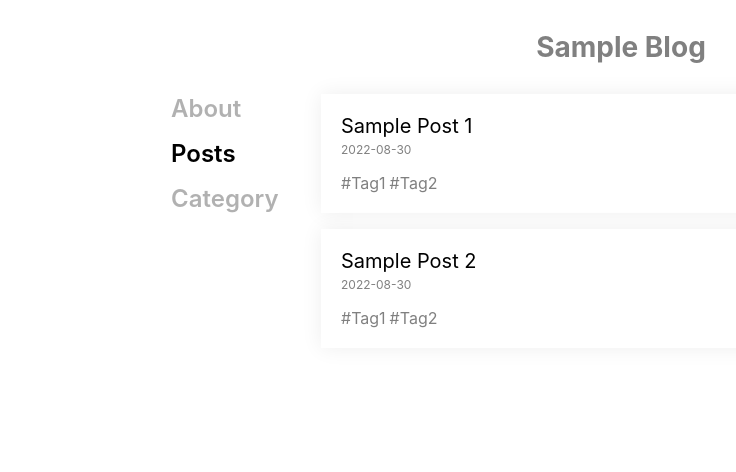
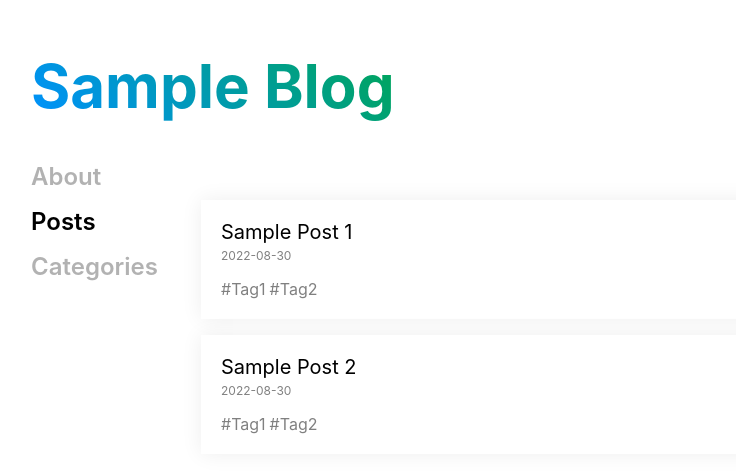
Before and after one commit to gdg-yonsei/crayon, a Next.js app: page / in a window 1280 px wide. Shown: the top 472 px of the page, without its empty margins (19-755 px from the left). Built offline with nearby package versions, Linux system fonts and the light colour scheme.

Commit message:
Outline : Redesign main page

```diff
--- a/src/components/Config/index.tsx
+++ /dev/null
@@ -1,15 +0,0 @@
-import styled from 'styled-components';
-
-const Config = () => {
-  return <Wrapper></Wrapper>;
-};
-
-export default Config;
-
-const Wrapper = styled.aside`
-  width: 150px;
-
-  > :not(:first-child) {
-    margin-top: 8px;
-  }
-`;
--- a/src/components/Header/index.tsx
+++ /dev/null
@@ -1,28 +0,0 @@
-import { useConfig } from '@contexts/ConfigContext';
-import styled from 'styled-components';
-
-const Header = () => {
-  const { name } = useConfig();
-
-  return (
-    <Wrapper>
-      <Title>{name}</Title>
-    </Wrapper>
-  );
-};
-
-export default Header;
-
-const Wrapper = styled.header`
-  display: flex;
-  justify-content: center;
-  align-items: center;
-
-  padding: 30px 0;
-`;
-
-const Title = styled.p`
-  font-size: 28px;
-  font-weight: 700;
-  color: gray;
-`;
--- a/src/components/Menu/index.tsx
+++ /dev/null
@@ -1,33 +0,0 @@
-import styled from 'styled-components';
-
-const Menu = () => {
-  return (
-    <Wrapper>
-      <Text>About</Text>
-      <Text active>Posts</Text>
-      <Text>Category</Text>
-    </Wrapper>
-  );
-};
-
-export default Menu;
-
-const Wrapper = styled.aside`
-  width: 150px;
-
-  > :not(:first-child) {
-    margin-top: 16px;
-  }
-`;
-
-const Text = styled.p<{ active?: boolean }>`
-  font-size: 24px;
-  font-weight: 600;
-
-  opacity: ${({ active }) => (active ? 1 : 0.3)};
-  transition: opacity ease 0.5s;
-
-  :hover {
-    opacity: 1;
-  }
-`;
--- /dev/null
+++ b/src/components/common/Template/index.tsx
@@ -0,0 +1,49 @@
+import Navigation from '@components/index/Navigation';
+import { useConfig } from '@contexts/ConfigContext';
+import { ComponentType, PropsWithChildren } from 'react';
+import styled from 'styled-components';
+
+const Template: ComponentType<PropsWithChildren> = ({ children }) => {
+  const { name } = useConfig();
+
+  return (
+    <Wrapper>
+      <Header>
+        <Title>{name}</Title>
+        <Navigation />
+      </Header>
+      <Content>{children}</Content>
+    </Wrapper>
+  );
+};
+
+export default Template;
+
+const Wrapper = styled.div`
+  position: relative;
+`;
+
+const Header = styled.div`
+  position: fixed;
+  top: 50px;
+  left: 50px;
+
+  > :not(:first-child) {
+    margin-top: 40px;
+  }
+`;
+
+const Title = styled.h1`
+  font-size: 60px;
+
+  background: linear-gradient(45deg, #0091ff, #00a555);
+  -webkit-background-clip: text;
+  background-clip: text;
+  -webkit-text-fill-color: transparent;
+`;
+
+const Content = styled.div`
+  max-width: 900px;
+  margin: 0 auto;
+  padding: 200px 30px 30px;
+`;
--- /dev/null
+++ b/src/components/index/Navigation/index.tsx
@@ -0,0 +1,53 @@
+import { useRouter } from 'next/router';
+import { aboutUrl, categoryUrl, indexUrl } from 'src/data/urls';
+import styled from 'styled-components';
+
+const Navigation = () => {
+  const router = useRouter();
+
+  const currentPage = router.pathname;
+
+  console.log(currentPage);
+
+  return (
+    <Wrapper>
+      <Text href={aboutUrl} active={currentPage === aboutUrl}>
+        About
+      </Text>
+      <Text href={indexUrl} active={currentPage === indexUrl}>
+        Posts
+      </Text>
+      <Text href={categoryUrl} active={currentPage === categoryUrl}>
+        Categories
+      </Text>
+    </Wrapper>
+  );
+};
+
+export default Navigation;
+
+const Wrapper = styled.aside`
+  position: sticky;
+  top: 0;
+  left: 0;
+
+  width: 150px;
+
+  > :not(:first-child) {
+    margin-top: 16px;
+  }
+`;
+
+const Text = styled.a<{ active?: boolean }>`
+  display: block;
+
+  font-size: 24px;
+  font-weight: 600;
+
+  opacity: ${({ active }) => (active ? 1 : 0.3)};
+  transition: opacity ease 0.5s;
+
+  :hover {
+    opacity: 1;
+  }
+`;
--- a/src/components/PostItem/index.tsx
+++ b/src/components/index/PostItem/index.tsx
@@ -1,4 +1,4 @@
-import Anchor from '@components/Anchor';
+import Anchor from '@components/common/Anchor';
 import { Post } from '@interfaces/post';
 import { ComponentType } from 'react';
 import styled from 'styled-components';
@@ -27,14 +27,14 @@ export default PostItem;
 const Wrapper = styled.div`
   padding: 20px;
 
-  --box-shadow-color: #eeeeee;
+  --shadow-color: #eeeeee;
   background-color: white;
-  box-shadow: 0 0 20px var(--box-shadow-color);
+  box-shadow: 0 0 20px var(--shadow-color);
 
   transition: box-shadow ease 0.3s;
 
   :hover {
-    --box-shadow-color: lightgray;
+    --shadow-color: lightgray;
   }
 `;
 
--- /dev/null
+++ b/src/data/urls.ts
@@ -0,0 +1,3 @@
+export const indexUrl = '/';
+export const aboutUrl = '/about';
+export const categoryUrl = '/category';
--- a/src/pages/index.tsx
+++ b/src/pages/index.tsx
@@ -1,7 +1,5 @@
-import Config from '@components/Config';
-import Header from '@components/Header';
-import Menu from '@components/Menu';
-import PostItem from '@components/PostItem';
+import Template from '@components/common/Template';
+import PostItem from '@components/index/PostItem';
 import { Post } from '@interfaces/post';
 import { get } from '@utils/fetch';
 import type { GetServerSideProps, NextPage } from 'next';
@@ -13,18 +11,13 @@ interface Props {
 
 const IndexPage: NextPage<Props> = ({ posts }) => {
   return (
-    <Wrapper>
-      <Header />
-      <Content>
-        <Menu />
-        <List>
-          {posts.map((post) => (
-            <PostItem key={post.id} {...post} />
-          ))}
-        </List>
-        <Config />
-      </Content>
-    </Wrapper>
+    <Template>
+      <PostList>
+        {posts.map((post) => (
+          <PostItem key={post.id} {...post} />
+        ))}
+      </PostList>
+    </Template>
   );
 };
 
@@ -44,16 +37,7 @@ export const getServerSideProps: GetServerSideProps<Props> = async () => {
   }
 };
 
-const Wrapper = styled.div``;
-
-const Content = styled.div`
-  display: flex;
-  justify-content: center;
-`;
-
-const List = styled.div`
-  width: 600px;
-
+const PostList = styled.div`
   > :not(:first-child) {
     margin-top: 16px;
   }
--- a/src/pages/post/[id].tsx
+++ b/src/pages/post/[id].tsx
@@ -1,4 +1,3 @@
-import Header from '@components/Header';
 import { PostWithContent } from '@interfaces/post';
 import { get } from '@utils/fetch';
 import type { GetServerSideProps, NextPage } from 'next';
@@ -10,7 +9,6 @@ interface Props extends PostWithContent {}
 const PostPage: NextPage<Props> = ({ content }) => {
   return (
     <Wrapper>
-      <Header />
       <Content>{content}</Content>
     </Wrapper>
   );
```
Also changed, not shown: src/components/common/Anchor/index.tsx (renamed from src/components/Anchor/index.tsx).
